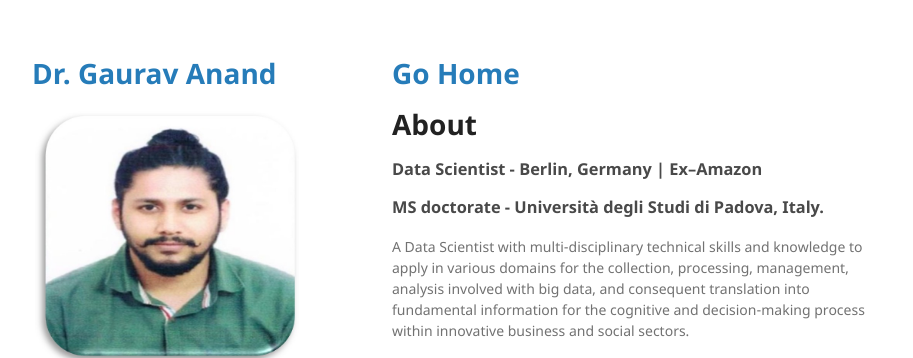
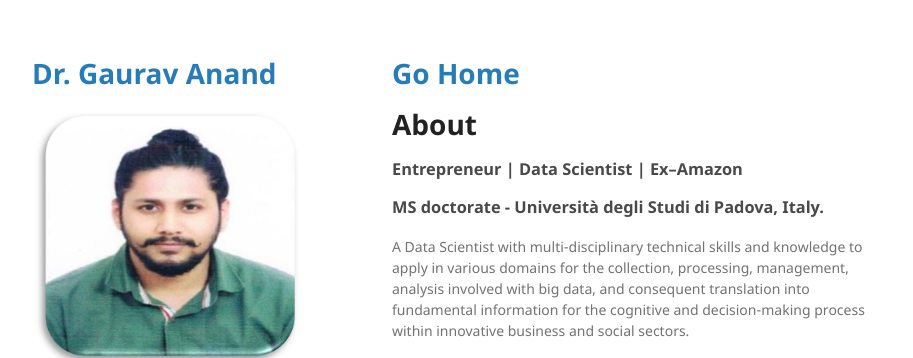
Before and after one commit to anandgrv/anandgrv.github.io, a Jekyll site: the page built from about.md, in a window 1280 px wide. Shown: the top 358 px of the page, without its empty margins (178-1091 px from the left). Built offline with Jekyll 4.4.1, drawn with Linux system fonts in a browser that asks for light colours; our own code applies the rules of GitHub Pages for plain Markdown files.

Commit message:
Update about.md

```diff
--- a/about.md
+++ b/about.md
@@ -6,7 +6,7 @@ layout: default
 
 # About
 
-### Data Scientist - Berlin, Germany | Ex–Amazon
+### Entrepreneur | Data Scientist | Ex–Amazon
 ### MS doctorate - Università degli Studi di Padova, Italy.
 
 A Data Scientist with multi-disciplinary technical skills and knowledge to apply in various domains for the collection, processing, management, analysis involved with big data, and consequent translation into fundamental information for the cognitive and decision-making process within innovative business and social sectors.
```
